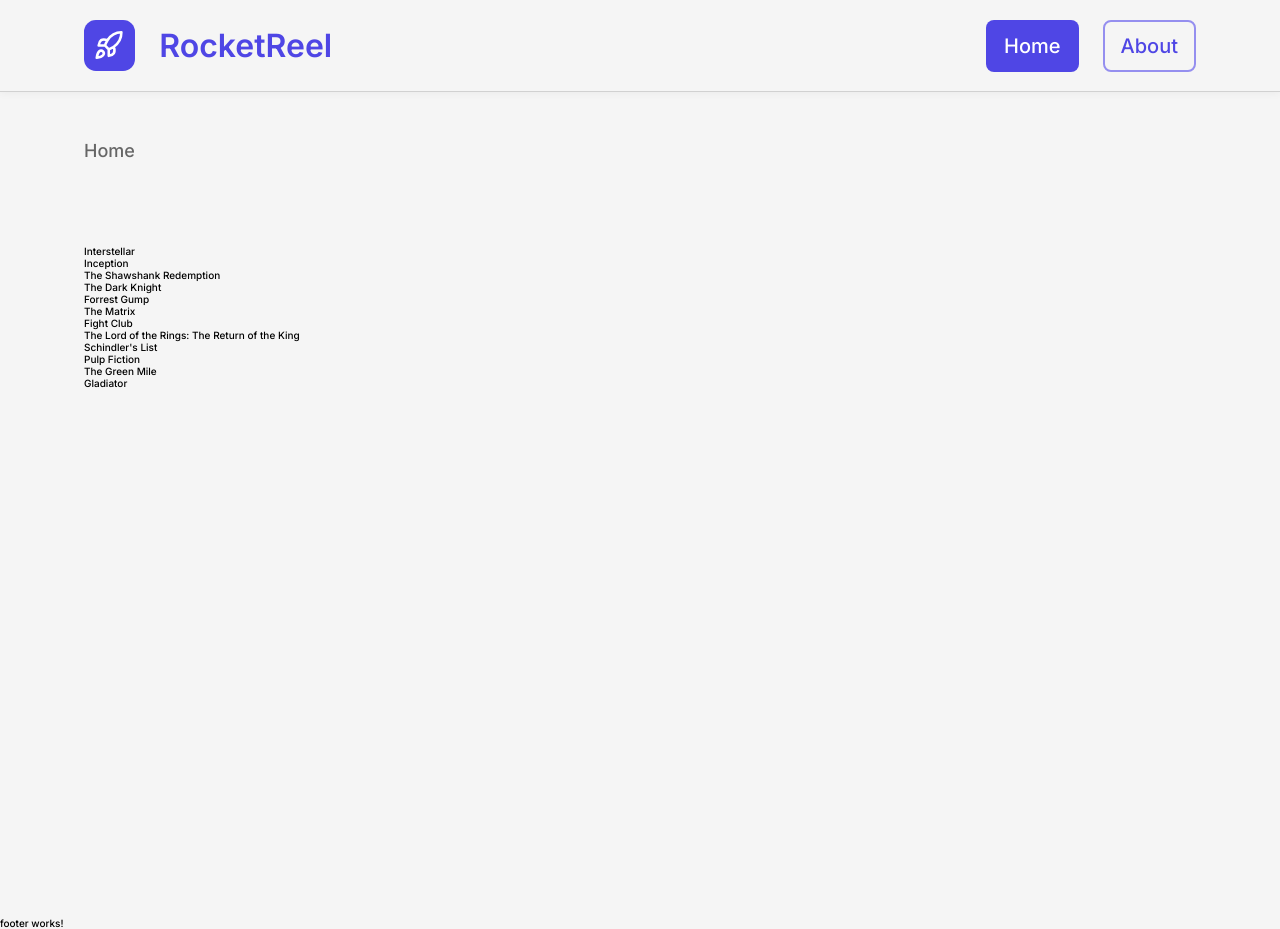
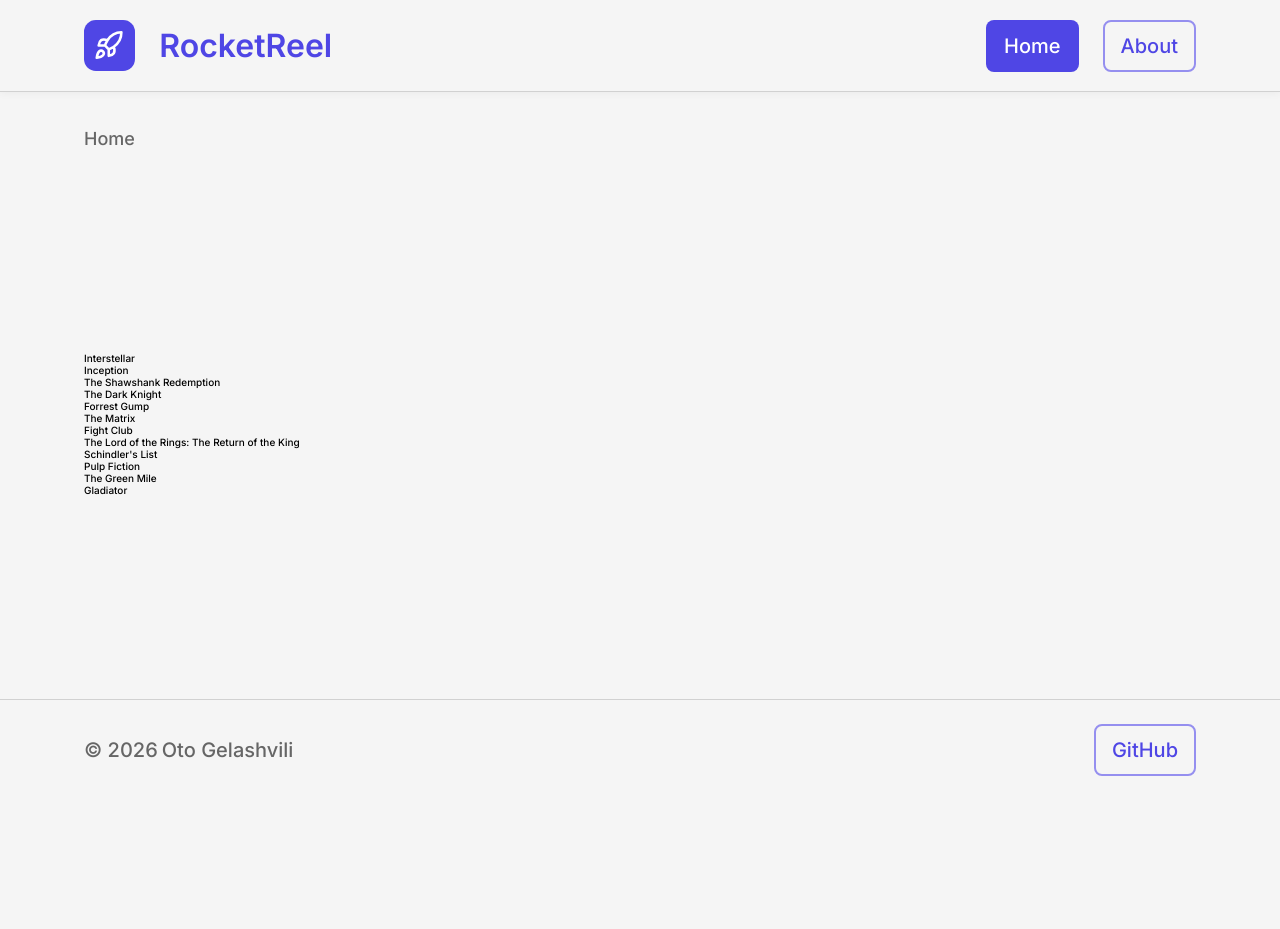
Before and after one commit to Oto-Gelashvili/RocketReel, an Angular app: page / in a window 1280 px wide. After the commit the page ends 800 px from the top, so only its background shows below. Built offline with nearby package versions, Linux system fonts and the light colour scheme.

Commit message:
feat: add footer

```diff
--- a/src/app/shared/components/breadcrumbs/breadcrumbs.css
+++ b/src/app/shared/components/breadcrumbs/breadcrumbs.css
@@ -1,5 +1,5 @@
 nav {
-  padding: 4.8rem 8.4rem;
+  padding-inline: 8.4rem;
   display: flex;
   align-items: center;
   gap: 0.8rem;
--- a/src/app/shared/components/footer/footer.css
+++ b/src/app/shared/components/footer/footer.css
@@ -0,0 +1,29 @@
+footer {
+  display: flex;
+  justify-content: space-between;
+  align-items: center;
+  padding: 2.4rem 8.4rem;
+  border-top: 1px solid var(--grey-200);
+  gap: 1.2rem;
+}
+.descCont {
+  display: flex;
+  gap: 0.4rem;
+}
+footer p {
+  font-size: var(--btn-m);
+  color: var(--grey-500);
+}
+@media screen and (max-width: 768px) {
+  footer {
+    padding-inline: 3.6rem;
+  }
+  .descCont {
+    flex-direction: column;
+  }
+}
+@media screen and (max-width: 375px) {
+  footer {
+    padding: 2.4rem;
+  }
+}
--- a/src/app/shared/components/footer/footer.html
+++ b/src/app/shared/components/footer/footer.html
@@ -1 +1,7 @@
-<p>footer works!</p>
+<footer>
+  <div class="descCont">
+    <p>© {{ currentYear }}</p>
+    <p>{{ author }}</p>
+  </div>
+  <a [href]="githubUrl" target="_blank" rel="noopener noreferrer" class="ctaBtnOutline"> GitHub </a>
+</footer>
--- a/src/app/shared/components/footer/footer.ts
+++ b/src/app/shared/components/footer/footer.ts
@@ -6,4 +6,8 @@ import { Component } from '@angular/core';
   templateUrl: './footer.html',
   styleUrl: './footer.css',
 })
-export class Footer {}
+export class Footer {
+  currentYear = new Date().getFullYear();
+  author = 'Oto Gelashvili';
+  githubUrl = 'https://github.com/Oto-Gelashvili';
+}
--- a/src/styles.css
+++ b/src/styles.css
@@ -285,9 +285,10 @@ h5 {
 }
 
 main {
-  padding: 3.6rem 8.4rem;
-  min-height: calc(100vh - var(--fixed-header-height));
+  padding-inline: 8.4rem;
+  flex: 1;
   display: flex;
+  align-items: center;
 }
 
 .primaryBtn {
@@ -385,3 +386,9 @@ main {
     padding-inline: 2.4rem;
   }
 }
+app-root {
+  display: flex;
+  flex-direction: column;
+  min-height: 100vh;
+  gap: 3.6rem;
+}
```
